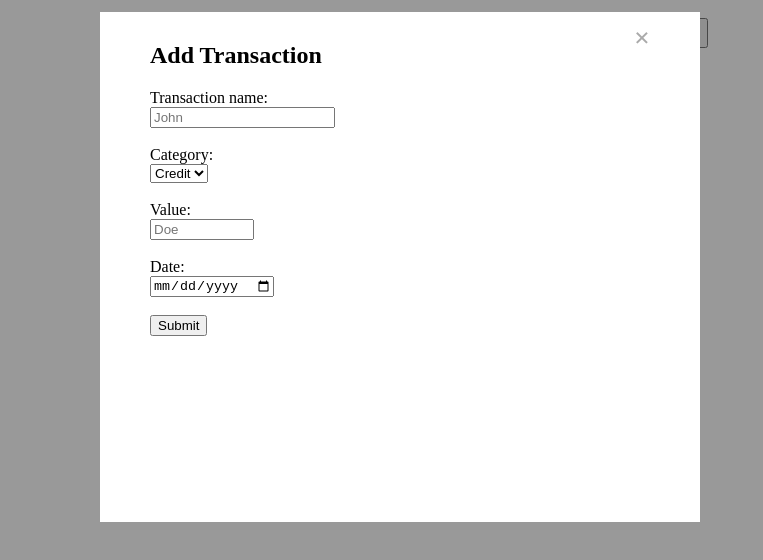
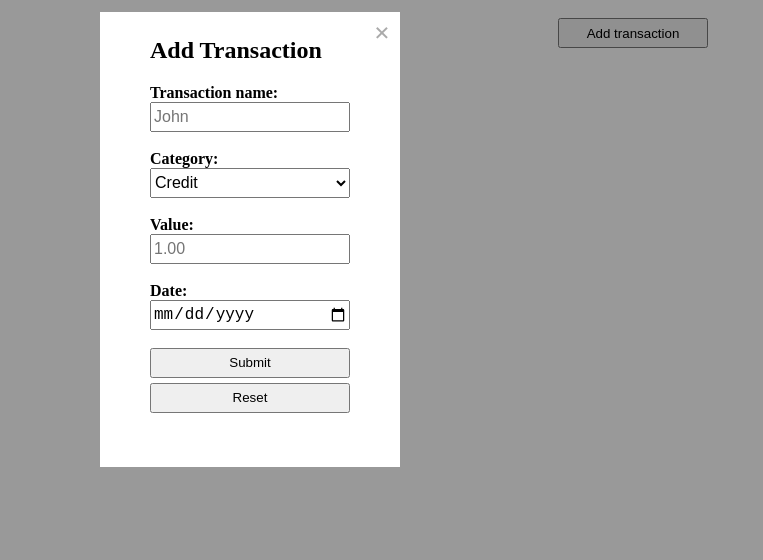
Before and after one commit to dantavs/finance, a website: page src/http/index.html in a window 1280 px wide. Both pictures are taken after a click on the button "Add transaction". Shown: the part 48-608 px from the top of the page, without its empty margins (0-763 px from the left). Drawn offline with Linux system fonts and the light colour scheme; no server answers.

Commit message:
adjustments in frontend

```diff
--- a/src/http/index.html
+++ b/src/http/index.html
@@ -8,23 +8,24 @@
                 <span class="close">&times;</span>
                 <h2>Add Transaction</h2>
                 <form id="addTransactionForm" onsubmit="javascript:insertTransaction(this)">
-                    <label for="fname">Transaction name:</label><br>
-                    <input type="text" id="fname" name="name" placeholder="John" required><br><br>
-                    <label for="lcategory">Category:</label><br>
-                    <select name="category" id="category">
+                    <label for="fname" class="formLabel">Transaction name:</label><br>
+                    <input class="formInput" type="text" id="fname" name="name" placeholder="John" required><br><br>
+                    <label for="lcategory" class="formLabel">Category:</label><br>
+                    <select class="formInput" name="category" id="category">
                         <option value="credit">Credit</option>
                         <option value="debit">Debit</option>
                       </select><br><br>
-                    <label for="lname">Value:</label><br>
-                    <input type="number" id="transactionValue" name="value" placeholder="Doe" required min="0.00" max="10000.00" step="0.01"  ><br><br>
-                    <label for="lname">Date:</label><br>
-                    <input type="date" id="lname" name="date" placeholder="Doe" required><br><br>
-                    <input type="submit" value="Submit">
+                    <label for="lname" class="formLabel">Value:</label><br>
+                    <input class="formInput" type="number" id="transactionValue" name="value" placeholder="1.00" required min="0.00" max="10000.00" step="0.01"  ><br><br>
+                    <label for="lname" class="formLabel">Date:</label><br>
+                    <input class="formInput" type="date" id="lname" name="date" placeholder="Doe" required><br><br>
+                    <input type="submit" value="Submit" class="formButton button"><br>
+                    <input type="reset" value="Reset" class="formButton reset">
                 </form>
             </div>
         </div>
         <h1>Finance</h1>
-        <button class="addButton" id="addButton">Add transaction</button>
+        <button class="addButton button" id="addButton">Add transaction</button>
         <div id="transactionsList"></div>
         <script>
 
@@ -57,6 +58,7 @@
                     let valueClasse = transactionsList[i].category
 
                     let container = `<div class="trasactionContainer">`;
+                    container += `<label class="transactionItem hidden" id="transactionId">${transactionsList[i].id}</label>`;
                     container += `<label class="transactionItem">${transactionsList[i].name}</label>`;
                     container += `<label class="transactionItem">${transactionsList[i].category}</label>`;
                     container += `<label class="transactionItem ${valueClasse}">${EUR.format(transactionsList[i].value)}</label>`;
--- a/src/http/style.css
+++ b/src/http/style.css
@@ -4,6 +4,7 @@
     justify-content: space-between;
     width: 700px;
     height: 30px;
+    border-bottom: 0.2rem solid black;
 }
 
 .trh{
@@ -17,10 +18,15 @@
     color: darkblue;
     font-weight: bold;
     text-align: left;
+    font-size: 18px;
 }
 
 .transactionItem{
     width: 150px;
+}
+
+.hidden{
+    display: none;
 }
 
 .trasactionContainer{
@@ -38,14 +44,33 @@
     margin-top: 30px;
 }
 
+.button{
+    width: 150px;
+    height: 30px;
+}
+
 .addButton{
     margin-left: 550px;
     width: 150px;
     height: 30px;
 }
 
-.addButton:hover{
-    background-color: rgb(162, 180, 225);
+.formButton{
+    width: 200px;
+    height: 30px;
+}
+
+.reset{
+    margin-top: 5px;
+}
+
+.reset:hover{
+    background-color: rgba(239, 209, 110, 0.972);
+    color: white;
+}
+
+.button:hover{
+    background-color: darkblue;
     color: white;
 }
 
@@ -63,13 +88,13 @@
 
 #addTransactionModal{
     background-color: white;
-    width: 500px;
-    height: 500px;
+    height: 450px;
+    width: 240px;
     margin-top: 60px;
     margin-left: 100px;
-    padding-top: 10px;
+    padding-top: 5px;
     padding-left: 50px;
-    padding-right: 50px;
+    padding-right: 10px;
 }
 
 /* The Close Button */
@@ -90,3 +115,13 @@
   .credit{
     color: green;
   }
+
+.formLabel{
+    font-weight:600;
+}
+
+.formInput{
+    font-size: 16px;
+    width: 200px;
+    height: 30px;
+}
```
